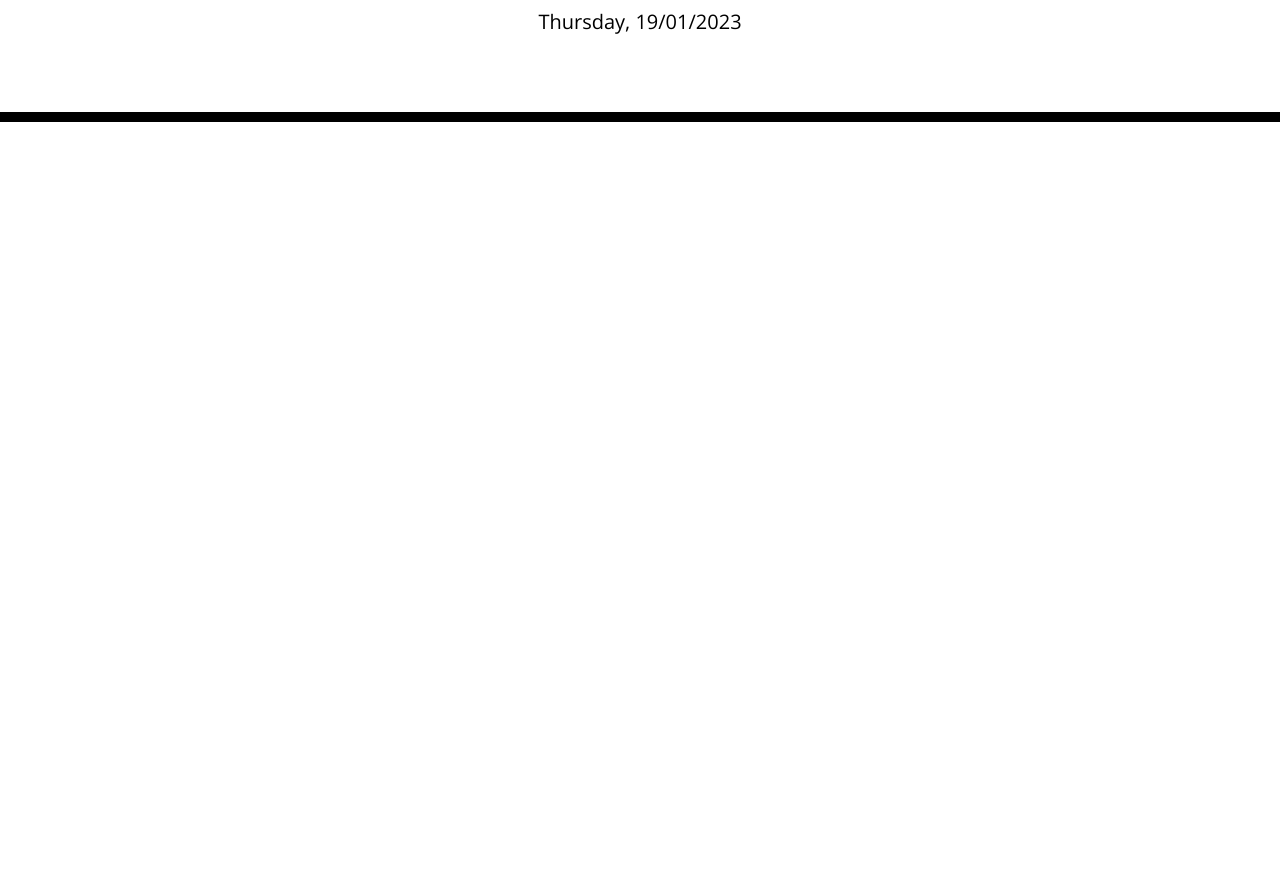
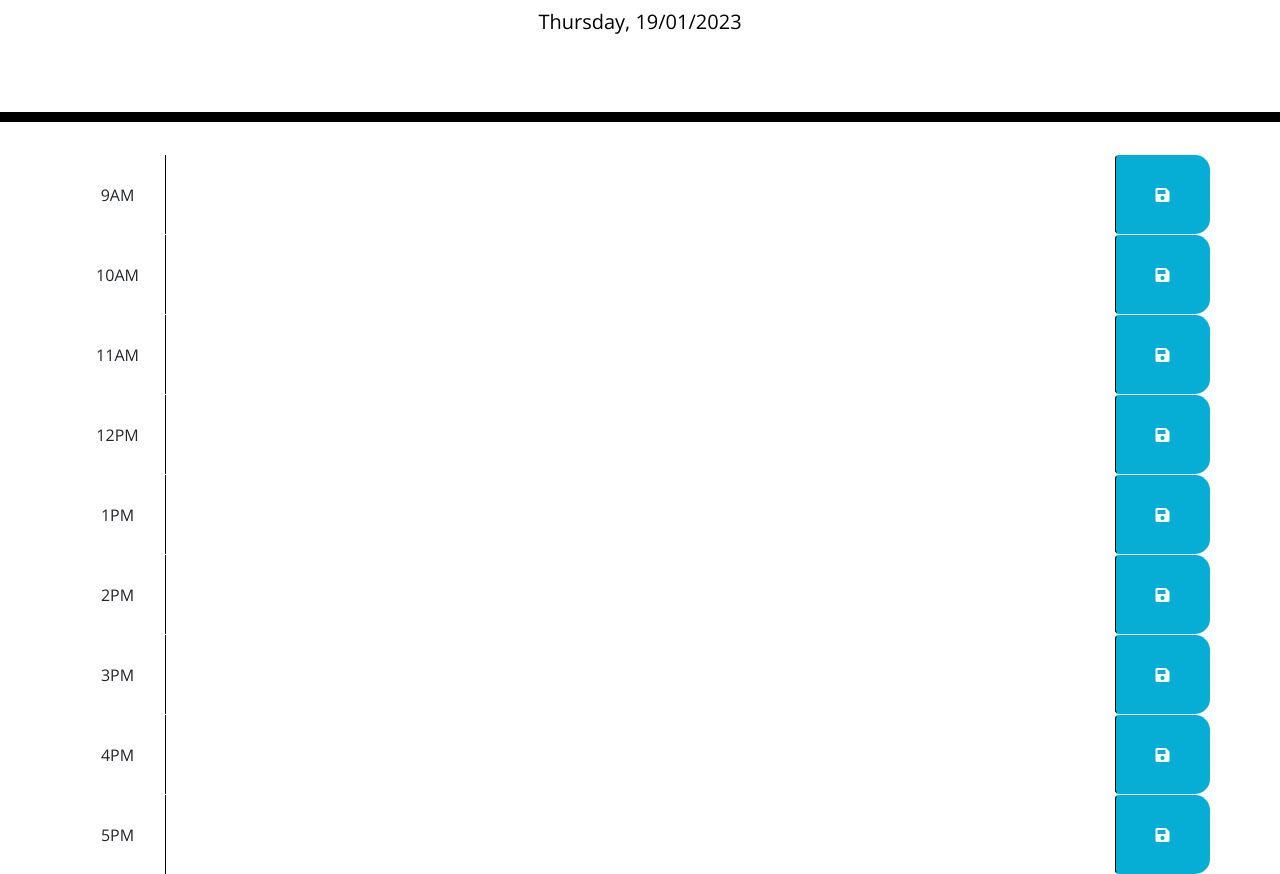
Before and after one commit to dr-jingyuezhao/Daily-planner, a plain HTML site: page index.html in a window 1280 px wide. Shown: the part 182-1056 px from the top of the page. Before the commit the page ends 800 px from the top, so only its background shows below. Drawn offline with nearby package versions, Linux system fonts and the light colour scheme.

Commit message:
add timeblocks for each hour with textarea and save button

```diff
--- a/index.html
+++ b/index.html
@@ -22,6 +22,61 @@
   </header>
   <div class="container">
     <!-- Timeblocks go here -->
+    <!-- Add 9AM to 5PM timeblocks using bootstrap input group -->
+    <div id="hour9" class="row time-block">
+      <div class="hourly col-md-1 my-auto">9AM</div>
+      <textarea class="col-md-10 eventInput"></textarea>
+      <button class="btn saveBtn col-md-1"><i class="fas fa-save"></i></button>
+    </div>
+
+    <div id="hour10" class="row time-block">
+      <div class="hourly col-md-1 my-auto">10AM</div>
+      <textarea class="col-md-10 eventInput"></textarea>
+      <button class="btn saveBtn col-md-1"><i class="fas fa-save"></i></button>
+    </div>
+
+    <div id="hour11" class="row time-block">
+      <div class="hourly col-md-1 my-auto">11AM</div>
+      <textarea class="col-md-10 eventInput"></textarea>
+      <button class="btn saveBtn col-md-1"><i class="fas fa-save"></i></button>
+    </div>
+
+    <div id="hour12" class="row time-block">
+      <div class="hourly col-md-1 my-auto">12PM</div>
+      <textarea class="col-md-10 eventInput"></textarea>
+      <button class="btn saveBtn col-md-1"><i class="fas fa-save"></i></button>
+    </div>
+
+    <div id="hour13" class="row time-block">
+      <div class="hourly col-md-1 my-auto">1PM</div>
+      <textarea class="col-md-10 eventInput"></textarea>
+      <button class="btn saveBtn col-md-1"><i class="fas fa-save"></i></button>
+    </div>
+
+    <div id="hour14" class="row time-block">
+      <div class="hourly col-md-1 my-auto">2PM</div>
+      <textarea class="col-md-10 eventInput"></textarea>
+      <button class="btn saveBtn col-md-1"><i class="fas fa-save"></i></button>
+    </div>
+
+    <div id="hour15" class="row time-block">
+      <div class="hourly col-md-1 my-auto">3PM</div>
+      <textarea class="col-md-10 eventInput"></textarea>
+      <button class="btn saveBtn col-md-1"><i class="fas fa-save"></i></button>
+    </div>
+
+    <div id="hour16" class="row time-block">
+      <div class="hourly col-md-1 my-auto">4PM</div>
+      <textarea class="col-md-10 eventInput"></textarea>
+      <button class="btn saveBtn col-md-1"><i class="fas fa-save"></i></button>
+    </div>
+
+    <div id="hour17" class="row time-block">
+      <div class="hourly col-md-1 my-auto">5PM</div>
+      <textarea class="col-md-10 eventInput"></textarea>
+      <button class="btn saveBtn col-md-1"><i class="fas fa-save"></i></button>
+    </div>
+
   </div>
 
   <script src="https://cdnjs.cloudflare.com/ajax/libs/jquery/3.2.1/jquery.min.js"></script>
```
Also changed, not shown: assets/js/script.js (+11 -0 lines).
